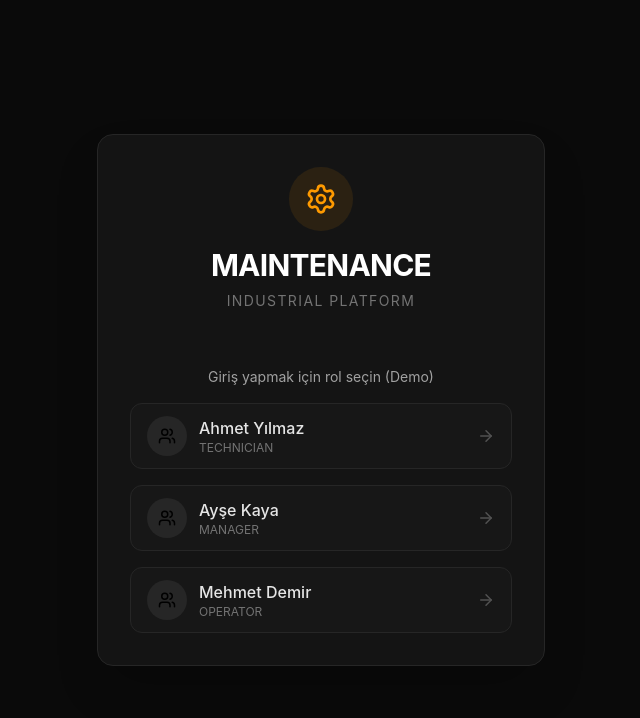
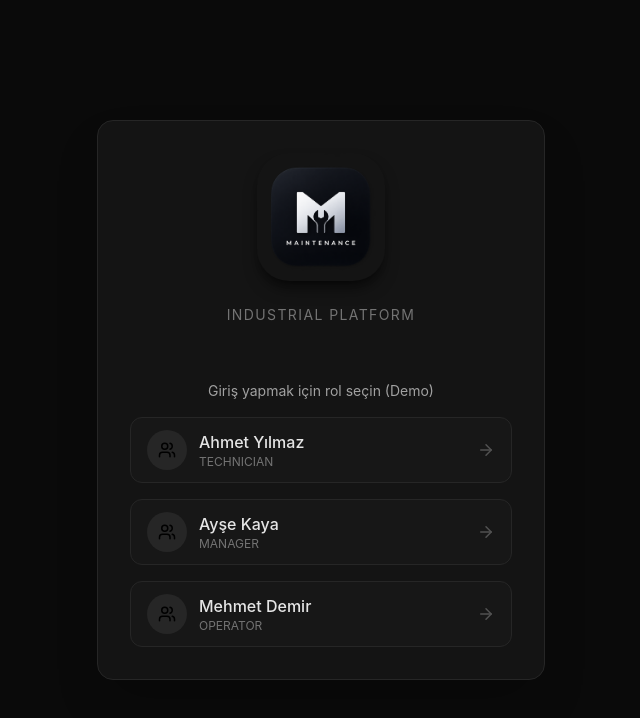
Before and after one commit to emirhanculcu86354/maintenance, a React (Vite) app: page / in a window 1280 px wide. Shown: the top 718 px of the page, without its empty margins (319-959 px from the left). Built offline with nearby package versions, Linux system fonts and the light colour scheme.

Commit message:
PWA manifest ve logo eklendi

```diff
--- a/index.html
+++ b/index.html
@@ -2,9 +2,13 @@
 <html lang="en">
   <head>
     <meta charset="UTF-8" />
-    <link rel="icon" type="image/svg+xml" href="/favicon.svg" />
+    <link rel="icon" type="image/png" href="/logo.png" />
+    <link rel="apple-touch-icon" href="/logo.png" />
+    <link rel="manifest" href="/manifest.json" />
+    <meta name="theme-color" content="#f59e0b" />
     <meta name="viewport" content="width=device-width, initial-scale=1.0" />
     <title>maintenance-app</title>
+
   </head>
   <body>
     <div id="root"></div>
--- a/src/App.tsx
+++ b/src/App.tsx
@@ -141,9 +141,10 @@ function Sidebar({ className = "" }: { className?: string }) {
 
   return (
     <aside className={`w-64 bg-[#141414] border-r border-neutral-800 flex-col h-screen ${className}`}>
+      {/* Logo Buraya Eklendi */}
       <div className="p-6 flex items-center space-x-3">
-        <Settings className="text-amber-500" size={24} />
-        <span className="text-xl font-bold tracking-wider text-white">MAINTENANCE</span>
+        <img src="/logo.png" alt="Logo" className="w-10 h-10 rounded-xl shadow-md" />
+        <span className="text-lg font-bold tracking-wider text-white">MAINTENANCE</span>
       </div>
       <div className="px-4 py-6 border-b border-neutral-800/50">
         <div className="flex items-center space-x-3">
@@ -215,8 +216,9 @@ function MobileNav() {
 function TopNavigation() {
   return (
     <header className="sticky top-0 z-20 bg-[#0a0a0a]/80 backdrop-blur-md border-b border-neutral-800 px-4 md:px-8 py-4 flex items-center justify-between">
+      {/* Logo Buraya Eklendi (Mobil) */}
       <div className="flex items-center md:hidden">
-        <Settings className="text-amber-500 mr-2" size={20} />
+        <img src="/logo.png" alt="Logo" className="w-8 h-8 rounded-lg mr-3 shadow-sm" />
         <span className="font-bold tracking-wider text-white">MAINTENANCE</span>
       </div>
       <div className="hidden md:flex items-center text-neutral-400 text-sm">
@@ -242,10 +244,12 @@ function LoginScreen({ onLogin }: { onLogin: (user: User) => void }) {
     <div className="min-h-screen bg-[#0a0a0a] flex items-center justify-center p-4">
       <div className="max-w-md w-full space-y-8 bg-[#141414] p-8 rounded-2xl border border-neutral-800 shadow-2xl">
         <div className="text-center">
-          <div className="inline-flex items-center justify-center w-16 h-16 rounded-full bg-amber-500/10 text-amber-500 mb-4">
-            <Settings size={32} className="animate-spin-slow" style={{ animationDuration: '4s' }} />
-          </div>
-          <h2 className="text-3xl font-bold tracking-tight text-white">MAINTENANCE</h2>
+          {/* Logo Buraya Eklendi */}
+          <img
+            src="/logo.png"
+            alt="Maintenance Logo"
+            className="w-32 h-32 mx-auto rounded-[2rem] shadow-lg shadow-black/50 mb-6"
+          />
           <p className="text-neutral-500 mt-2 text-sm uppercase tracking-widest">Industrial Platform</p>
         </div>
         <div className="space-y-4 pt-6">
```
Also changed, not shown: public/logo.png (added), public/manifest.json (added).
